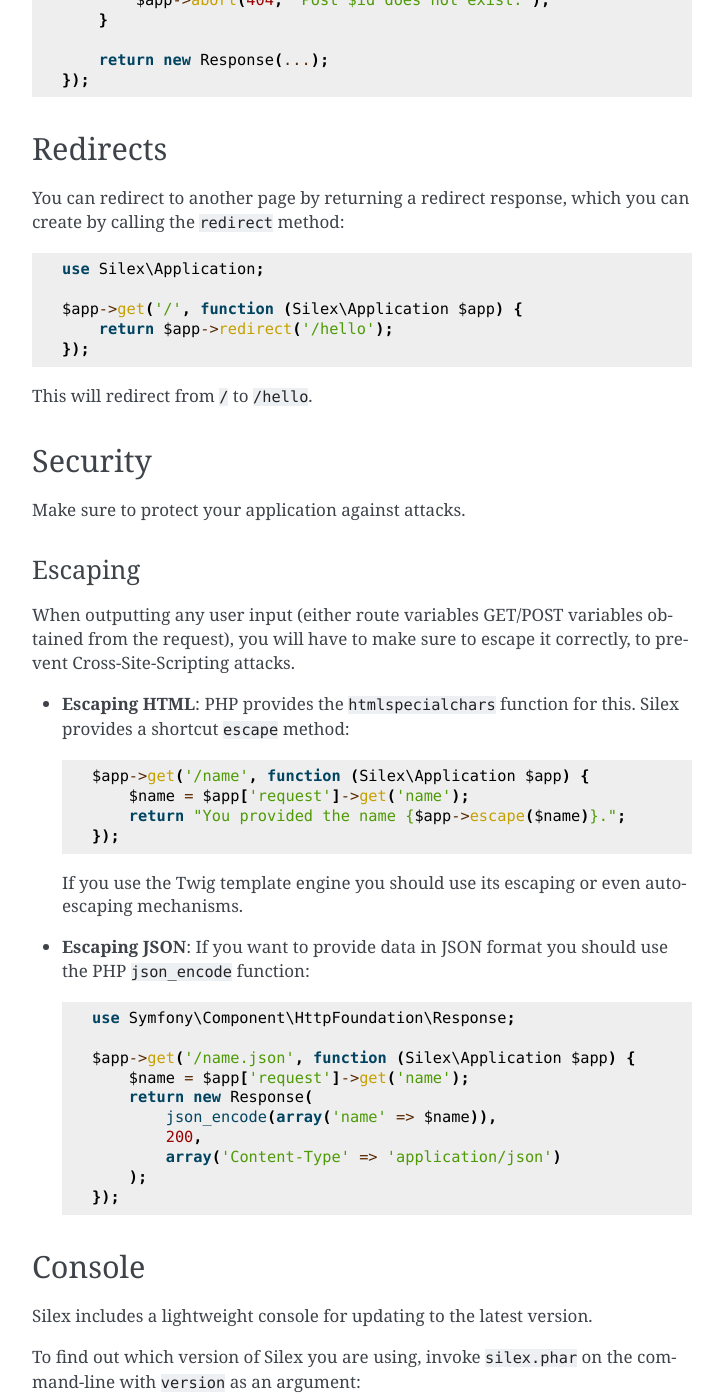
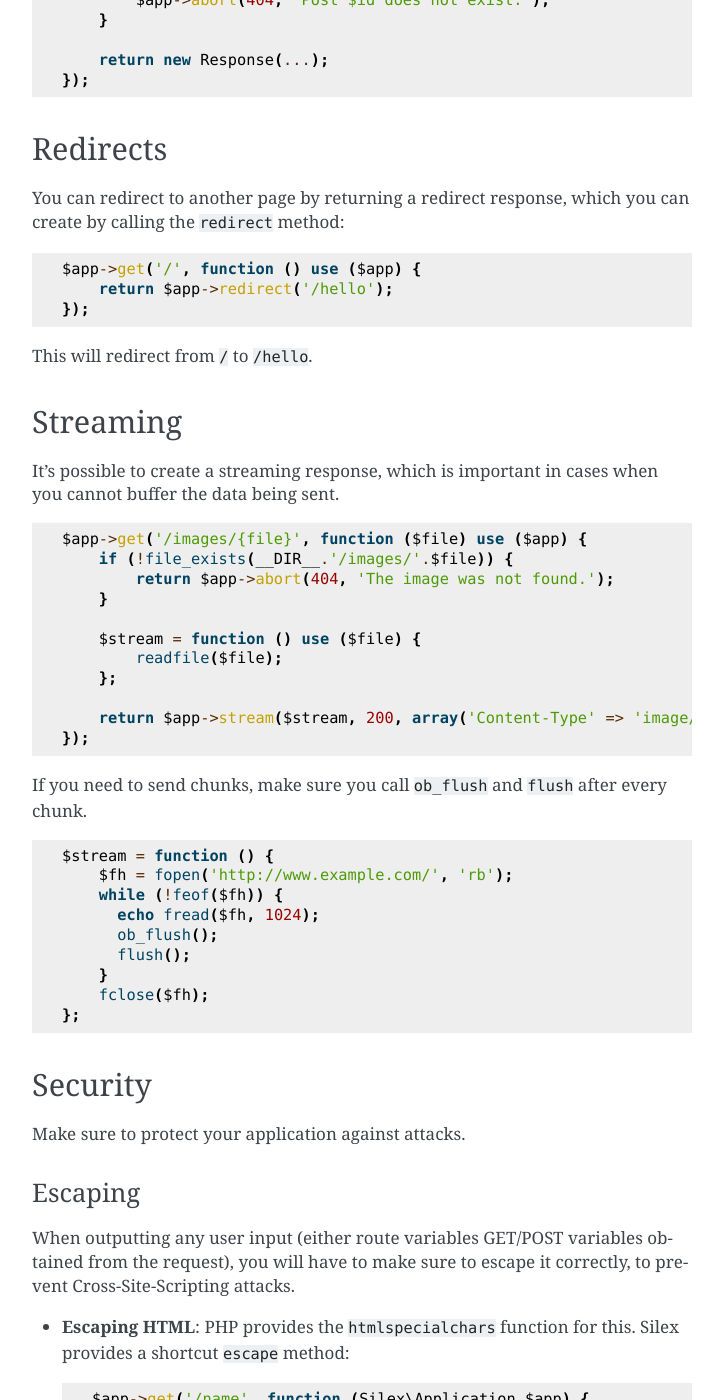
Before and after one commit to silexphp/Silex, a Sphinx documentation site: the page built from doc/usage.rst, in a window 1280 px wide and 1400 px high, scrolled down 9866 px. Shown: the whole window, without its empty margins (388-1111 px from the left). Built offline with Sphinx 7.4.7, drawn with Linux system fonts in a browser that asks for light colours.

Commit message:
[stream] Add a nice API for streaming responses

```diff
--- a/doc/usage.rst
+++ b/doc/usage.rst
@@ -464,13 +464,46 @@
 You can redirect to another page by returning a redirect response, which
 you can create by calling the ``redirect`` method::
 
-    use Silex\Application;
-
-    $app->get('/', function (Silex\Application $app) {
+    $app->get('/', function () use ($app) {
         return $app->redirect('/hello');
     });
 
 This will redirect from ``/`` to ``/hello``.
+
+Streaming
+---------
+
+It's possible to create a streaming response, which is important in cases
+when you cannot buffer the data being sent.
+
+.. code-block:: php
+
+    $app->get('/images/{file}', function ($file) use ($app) {
+        if (!file_exists(__DIR__.'/images/'.$file)) {
+            return $app->abort(404, 'The image was not found.');
+        }
+
+        $stream = function () use ($file) {
+            readfile($file);
+        };
+
+        return $app->stream($stream, 200, array('Content-Type' => 'image/png'));
+    });
+
+If you need to send chunks, make sure you call ``ob_flush`` and ``flush`` after
+every chunk.
+
+.. code-block:: php
+
+    $stream = function () {
+        $fh = fopen('http://www.example.com/', 'rb');
+        while (!feof($fh)) {
+          echo fread($fh, 1024);
+          ob_flush();
+          flush();
+        }
+        fclose($fh);
+    };
 
 Security
 --------
```
Also changed, not shown: 2 other files.
